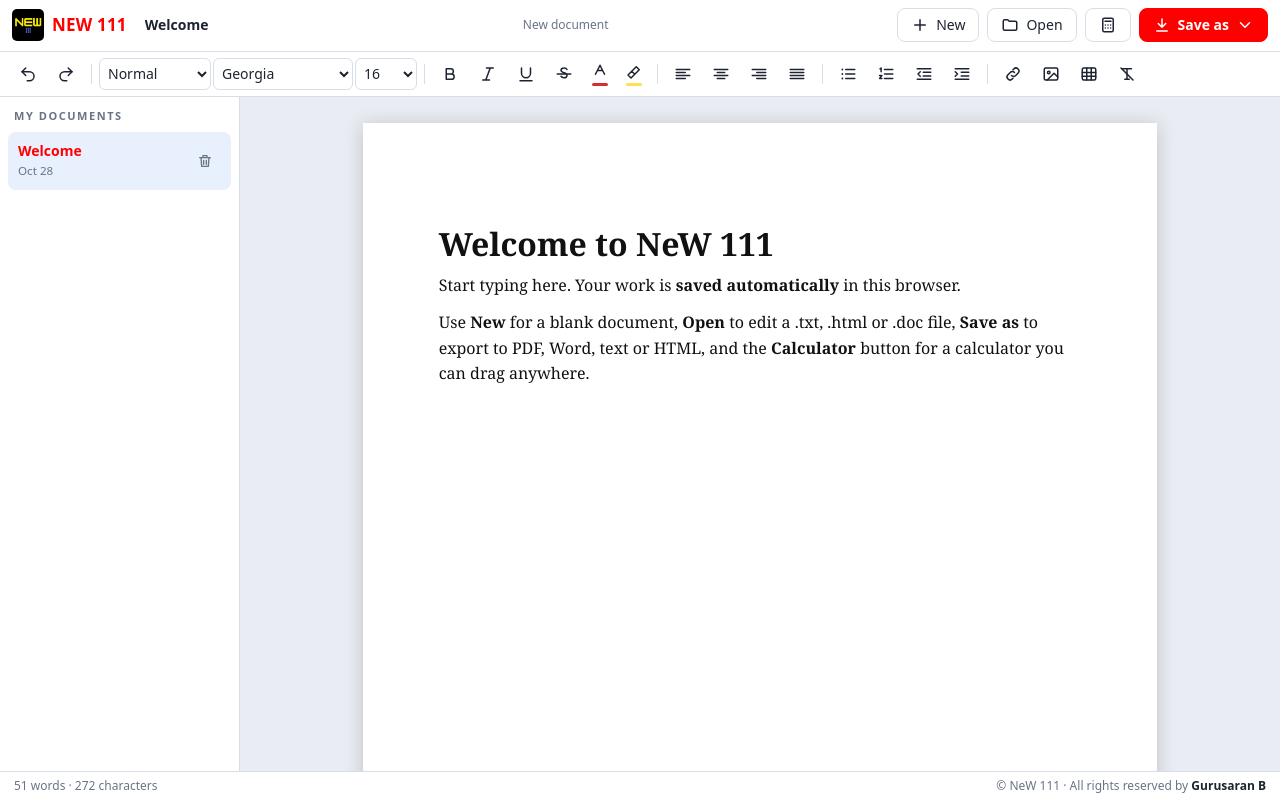
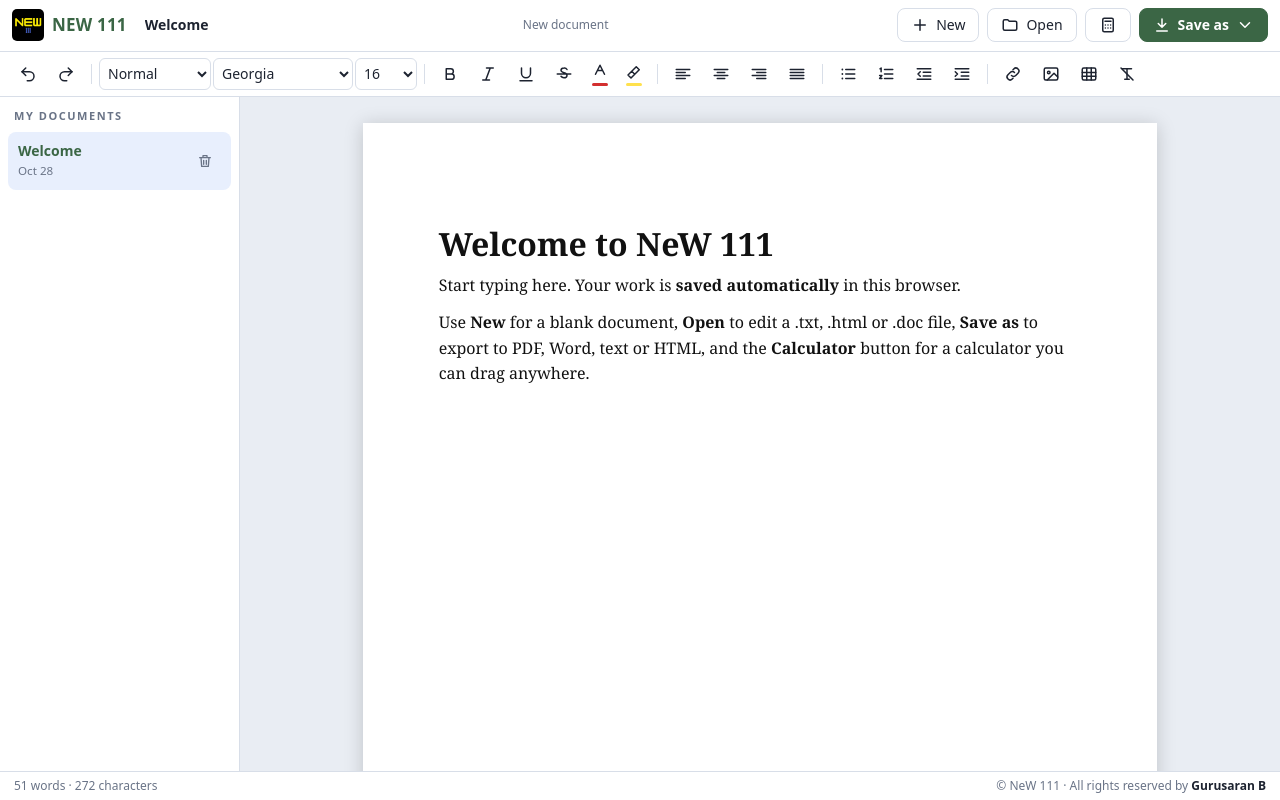
Before and after one commit to Gurusaran-B123/Link-vault, a plain HTML site: page index.html in a window 1280 px wide. Drawn offline with Linux system fonts and the light colour scheme.

Commit message:
Update index.html

```diff
--- a/index.html
+++ b/index.html
@@ -9,7 +9,7 @@
 <link rel="icon" href="new.png">
 <style>
   :root{
-    --brand:red; --brand2:#e8effd;
+    --brand:#3B6645; --brand2:#e8effd;
     --bg:#e9edf3; --panel:#ffffff; --ink:#1d2330; --muted:#6a7487; --line:#d8dee8; --hover:#f0f3f8;
     --page:#ffffff; --pageink:#111;
     --safe-b:env(safe-area-inset-bottom,0px);
```
